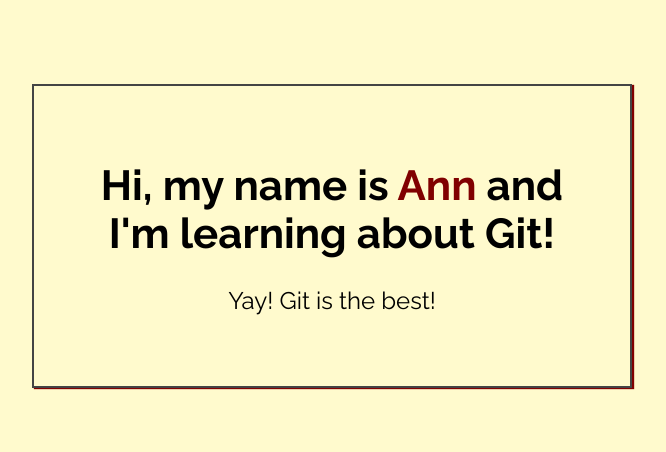
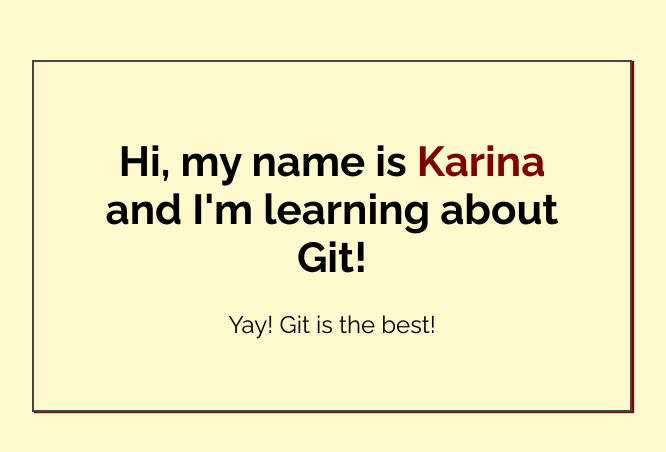
Before and after one commit to karinaamaryllis/My-First-Repo, a plain HTML site: page index.html in a window 1280 px wide. Shown: the part 164-616 px from the top of the page, without its empty margins (308-974 px from the left). Drawn offline with Linux system fonts and the light colour scheme.

Commit message:
Added name to index.html

```diff
--- a/index.html
+++ b/index.html
@@ -14,7 +14,7 @@
 <body>
 
     <div class="greeting">
-        <h1>Hi, my name is <span class="highlight">Ann</span> and I'm learning about Git! </h1>
+        <h1>Hi, my name is <span class="highlight">Karina</span> and I'm learning about Git! </h1>
 
         <p>Yay! Git is the best!</p>
     </div>
```
